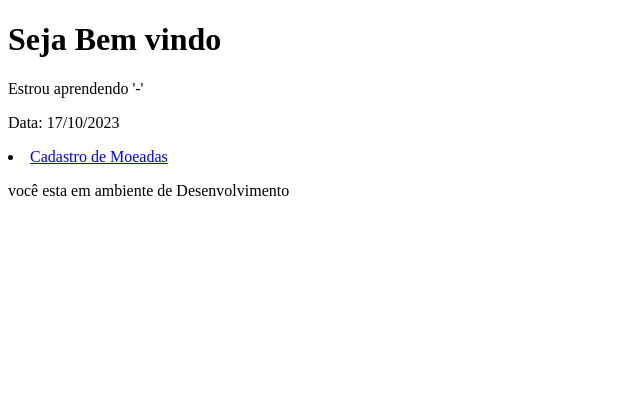
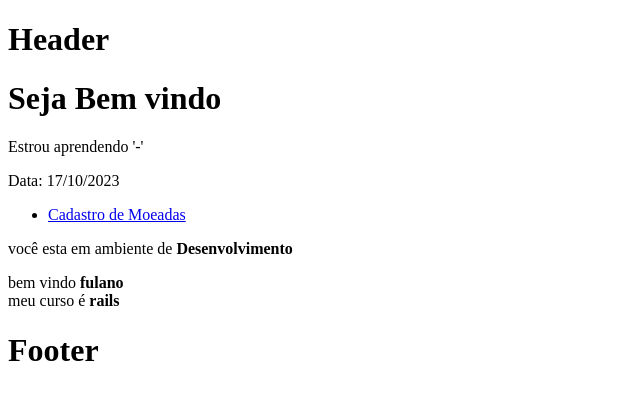
Before and after one commit to giovanne-aquino/ruby-2-crypto-wallet, a Rails app: page /inicio in a window 1280 px wide. Shown: the top 400 px of the page, without its empty margins (0-640 px from the left). Run offline with Rails 7, Linux system fonts and the light colour scheme; some libraries are stand-ins or nearby versions.

Commit message:
change view

```diff
--- a/app/controllers/welcome_controller.rb
+++ b/app/controllers/welcome_controller.rb
@@ -1,4 +1,13 @@
 class WelcomeController < ApplicationController
   def index
+    @meu_nome = params[:nome]
+    @curso = params[:curso]
+    unless @curso
+        @curso = "rails"
+    end
+  unless @meu_nome
+      @meu_nome = "fulano"
+  end
+
   end
 end
--- a/app/views/coins/_coin.html.erb
+++ b/app/views/coins/_coin.html.erb
@@ -11,7 +11,9 @@
 
   <p>
     <strong>Url image:</strong>
-    <%= coin.url_image %>
+    <br>
+<td> <%= image_tag coin.url_image, size: "75x75" %> </td>
+
   </p>
 
 </div>
--- a/app/views/coins/index.html.erb
+++ b/app/views/coins/index.html.erb
@@ -1,4 +1,4 @@
-<p id="notice"><%= notice %></p>
+<p id="notice"> <%= notice %></p>
 <p>Data: <%= Date.today.strftime("%d/%m/%Y")%></p>
 
 <h1>Moedas</h1>
--- a/app/views/layouts/application.html.erb
+++ b/app/views/layouts/application.html.erb
@@ -11,6 +11,8 @@
   </head>
 
   <body>
-    <%= yield %>
+  <h1> Header </h1>
+    <%= yield %> <%# index.html.erb, edit.html.erb %>
+  <h1> Footer </h1>
   </body>
 </html>
--- /dev/null
+++ b/app/views/welcome/_menu.html.erb
@@ -0,0 +1,5 @@
+<ul>
+<li>
+    <%= link_to "Cadastro de Moeadas", coins_path%>
+</li>
+</ul>
--- a/app/views/welcome/index.html.erb
+++ b/app/views/welcome/index.html.erb
@@ -2,8 +2,12 @@
 <p>Estrou aprendendo '-'</p>
 <p>Data: <%= Date.today.strftime("%d/%m/%Y")%></p>
 
-<li>
-    <%= link_to "Cadastro de Moeadas", coins_path%>
-</li>
+<%= render "menu"%>
 
-<p> você esta em ambiente de <%= Rails.env == "development" ? "Desenvolvimento " : "Produção"%> </p>
+<p> você esta em ambiente de <strong> <%= Rails.env == "development" ? "Desenvolvimento" : "Produção"%> </p></strong>
+
+<p>
+bem vindo <strong><%= @meu_nome %></strong>
+<br>
+meu curso é <strong> <%= @curso %></strong>
+</p>
```
